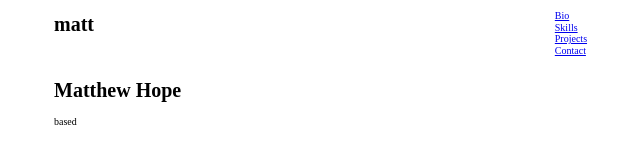
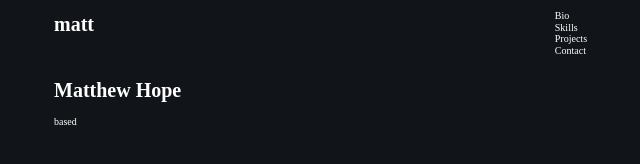
Before and after one commit to matthope1/portfolio, a plain HTML site: page index.html in a window 1280 px wide. Shown: the whole page, without its empty margins (10-650 px from the left). Drawn offline with Linux system fonts and the light colour scheme.

Commit message:
added color variables

```diff
--- /dev/null
+++ b/styles/sass/_variables.scss
@@ -0,0 +1,2 @@
+
+$black: #111418;
--- a/styles/sass/styles.scss
+++ b/styles/sass/styles.scss
@@ -1,5 +1,5 @@
 @import 'setup';
-
+@import 'variables';
 
 html {
     font-size: 62.5%;
@@ -7,6 +7,7 @@ html {
 
 body {
 
+    background-color: $black;
 }
 
 .wrapper {
@@ -16,11 +17,16 @@ body {
 
 li {
     list-style: none;
+    a {
+        text-decoration: none;
+        color: white;
+    }
 }
 
 
 header {
 
+    color: white;
 
     .nav {
         display: flex;
```
Also changed, not shown: styles/styles.css.
